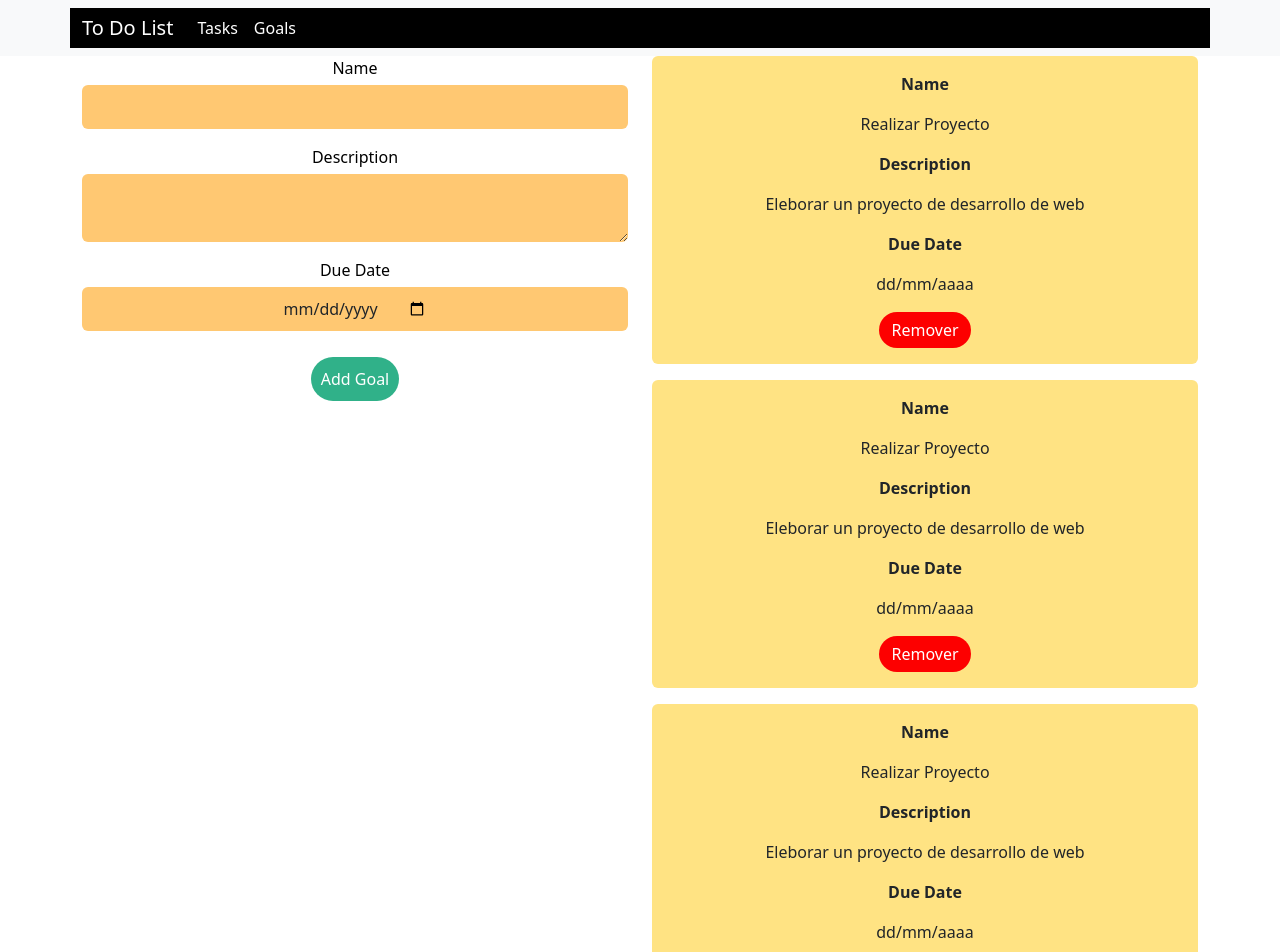
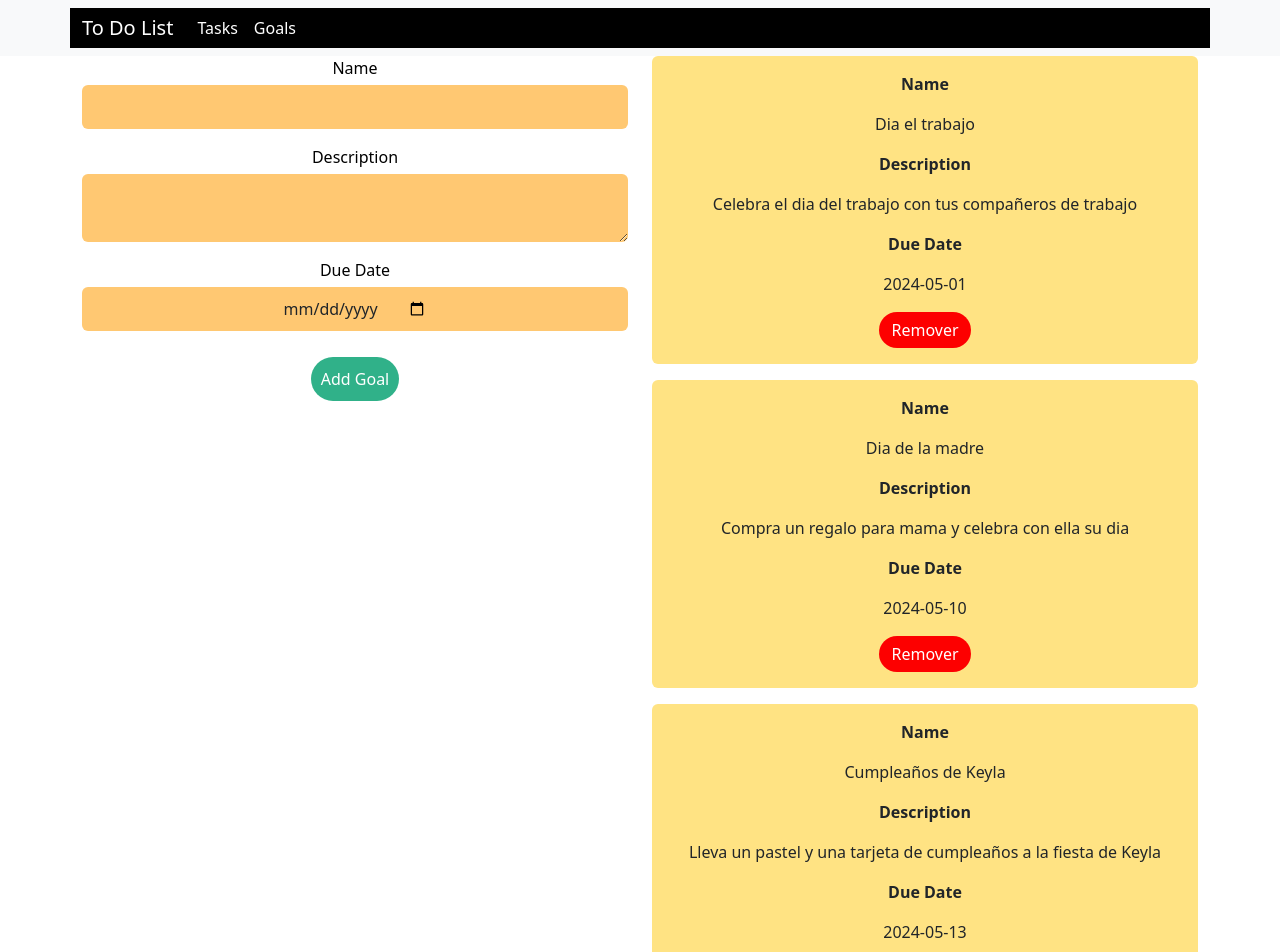
Before and after one commit to LeonelCujcuj/DAW_Actividad_01, a React (Create React App) app: page / in a window 1280 px wide. Shown: the top 952 px of the page. Built offline with nearby package versions, Linux system fonts and the light colour scheme.

Commit message:
Actualización de la rama principal

```diff
--- a/src/App.js
+++ b/src/App.js
@@ -8,17 +8,38 @@ import Row from 'react-bootstrap/Row';
 import Col from 'react-bootstrap/Col';
 
 function App() {
+  const tareas = [{
+    name: 'Dia el trabajo',
+    description: 'Celebra el dia del trabajo con tus compañeros de trabajo',
+    DueDate: '2024-05-01'
+  },
+  {
+    name: 'Dia de la madre',
+    description: 'Compra un regalo para mama y celebra con ella su dia',
+    DueDate: '2024-05-10'
+  },
+  {
+    name: 'Cumpleaños de Keyla',
+    description: 'Lleva un pastel y una tarjeta de cumpleaños a la fiesta de Keyla',
+    DueDate: '2024-05-13'
+  },
+  {
+    name: 'Tarea de la universidad',
+    description: 'Hacer la tarea de la universidad para el dia lunes',
+    DueDate: '2024-04-29'
+  }]
   return (
     <div className="App">
       <Menu></Menu>
       <Container>
       <Row>
-        <Col><Formulario></Formulario></Col>
         <Col>
-        <Item></Item>
-        <Item></Item>
-        <Item></Item>
-        <Item></Item>
+          <Formulario></Formulario>
+        </Col>
+        <Col>
+          { tareas.map((tarea, index) => {
+            return <Item name={tarea.name} description={tarea.description} DueDate={tarea.DueDate} />
+          }) }
         </Col>
       </Row>
     </Container>
--- a/src/Components/Item/Item.js
+++ b/src/Components/Item/Item.js
@@ -2,17 +2,17 @@ import Button from 'react-bootstrap/Button';
 import Card from 'react-bootstrap/Card';
 import './Item.scss';
 
-function Item() {
+function Item(props) {
   return (
     /*<Card style={{ width: '18rem' }}>*/
     <Card className="mb-3">
       <Card.Body>
         <Card.Text className='fw-bold'>Name</Card.Text>
-        <Card.Text>Realizar Proyecto</Card.Text>
+        <Card.Text>{props.name}</Card.Text>
         <Card.Text className='fw-bold'>Description</Card.Text>
-        <Card.Text>Eleborar un proyecto de desarrollo de web</Card.Text>
+        <Card.Text>{props.description}</Card.Text>
         <Card.Text className='fw-bold'>Due Date</Card.Text>
-        <Card.Text>dd/mm/aaaa</Card.Text>
+        <Card.Text>{props.DueDate}</Card.Text>
         <Button variant="info">Remover</Button>
       </Card.Body>
     </Card>
```
Also changed, not shown: 1 other file (tests, documents, lock files or other folders).
